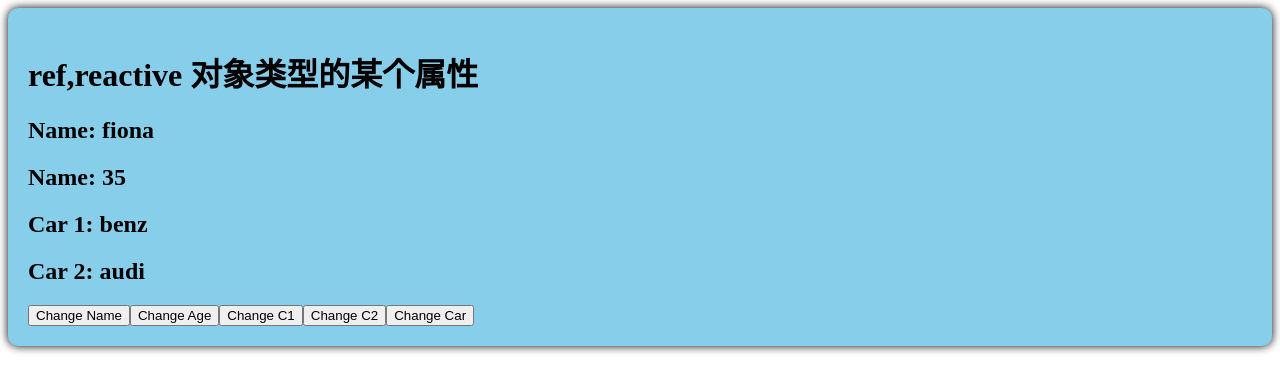
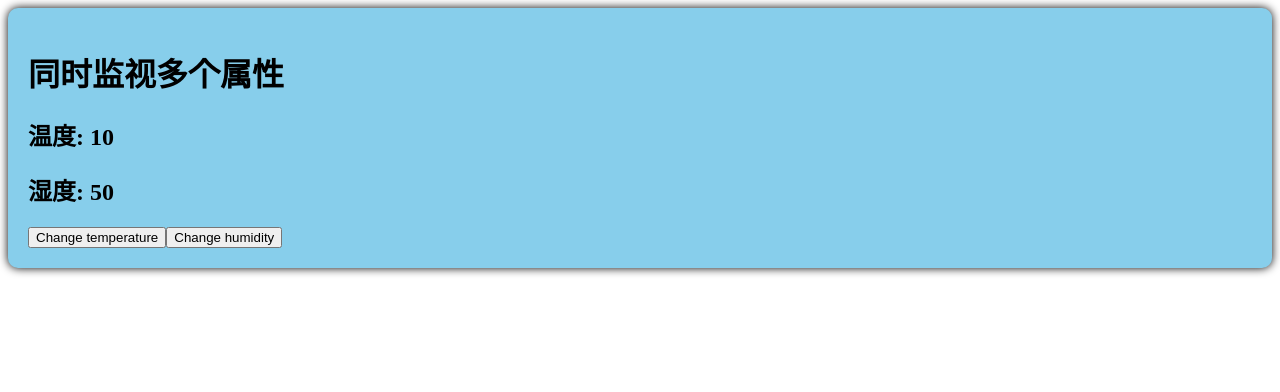
Before and after one commit to dl-chin/monica_vue3, a Vue app: page / in a window 1280 px wide. Shown: the top 392 px of the page. Built offline with nearby package versions, Linux system fonts and the light colour scheme; the HTML template or start-up script is replaced by a standard one.

Commit message:
watchEffect

```diff
--- a/src/components/Person.vue
+++ b/src/components/Person.vue
@@ -1,53 +1,51 @@
 <template>
   <div class="person">
-    <h1> ref,reactive 对象类型的某个属性</h1>
-    <h2>Name: {{ person.name }} </h2>
-    <h2>Name: {{ person.age }} </h2>
-    <h2>Car 1: {{ person.car.c1 }} </h2>
-    <h2>Car 2: {{ person.car.c2 }} </h2>
+    <h1> 同时监视多个属性</h1>
+    <h2>温度: {{ temperature }} </h2>
+    <h2>湿度: {{ humidity }} </h2>
 
-    <button @click="changeName">Change Name</button>
-    <button @click="changeAge">Change Age</button>
-    <button @click="changeC1">Change C1</button>
-    <button @click="changeC2">Change C2</button>
-    <button @click="changeCar">Change Car</button>
+
+    <button @click="changeTemp">Change temperature</button>
+    <button @click="changeHumi">Change humidity</button>
+
   </div>
 </template>
 
 
 <script lang="ts" setup>
-import {ref, reactive, toRefs, computed, watch} from 'vue'
+import {ref, reactive, toRefs, computed, watch, watchEffect} from 'vue'
 
 defineOptions({
   name: 'Person'
 })
 // data
-let person = reactive({name: 'fiona', age: 35, car:{c1:'benz', c2:'audi'}})
+let temperature = ref(10)
+let humidity = ref(50)
+
 
 // function
-function changeName() {
-  person.name +='~'
+function changeTemp() {
+  temperature.value += 10
 }
-function changeAge() {
-  person.age += 1
-}
-function changeC1() {
-  person.car.c1 = 'yadi'
-}
-function changeC2() {
-  person.car.c2 = 'aima'
-}
-function changeCar() {
-  person.car = {c1:'jiefa', c2:'tongyong'}
+function changeHumi() {
+  humidity.value += 5
 }
 
-// watch(()=>person.name, (newValue, oldValue) => {
 //   console.log(newValue, '--', oldValue)
 //
 // })
-watch(() => person.car, (newValue, oldValue) => {
-   console.log(newValue, '--', oldValue)
- }, {deep: true})
+// watch([temperature, humidity], (newValue) => {
+//   const [temp, humi] = newValue
+//   if (temp >= 50 || humi >= 70 ) {
+//     console.log("send to service~~~")
+//   }
+//   })
+
+watchEffect(() => {
+  if (humidity.value >= 70 || temperature.value >= 50) {
+    console.log("send to service~~~")
+  }
+})
 
 </script>
 <style>
```
Also changed, not shown: 1 other file (tests, documents, lock files or other folders).
